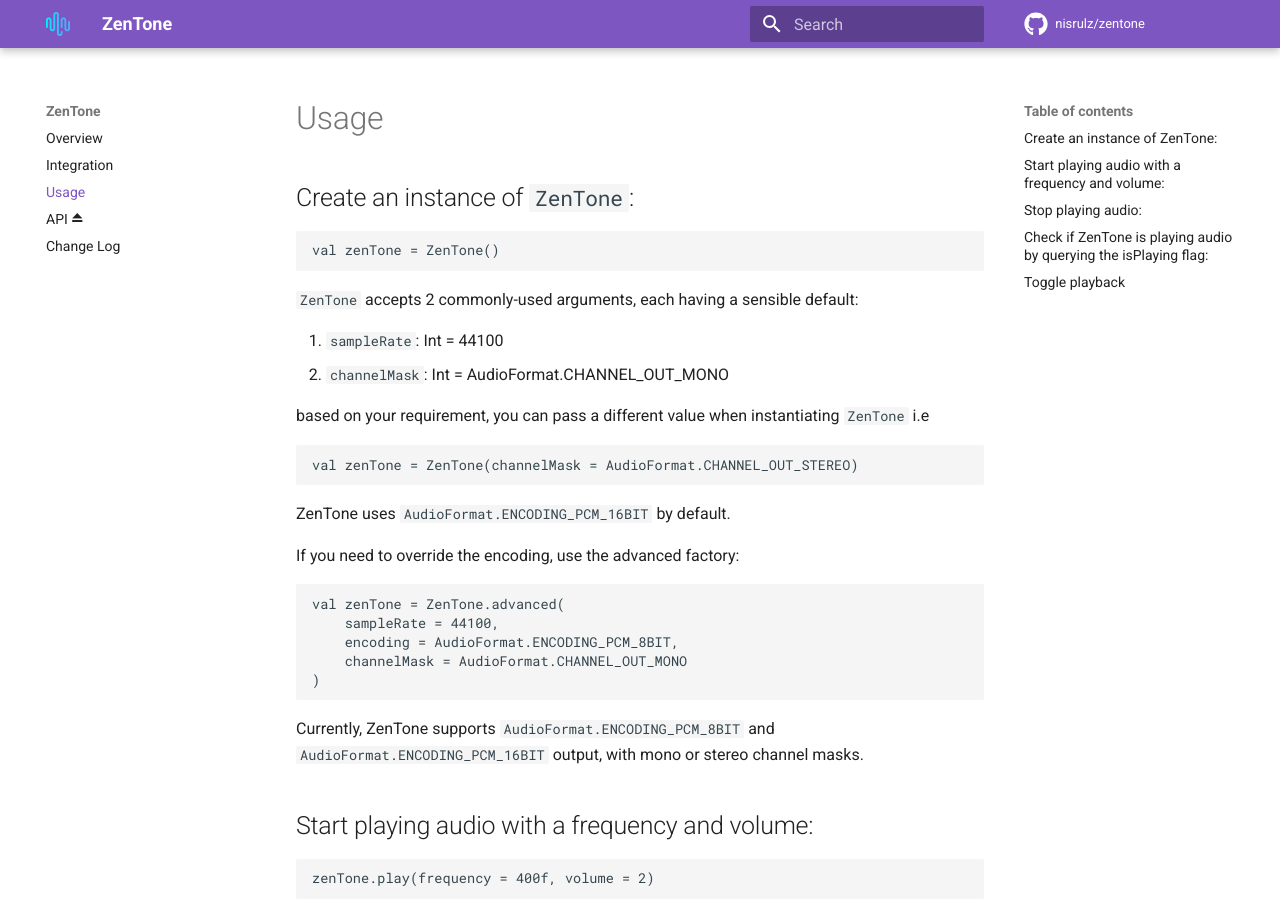
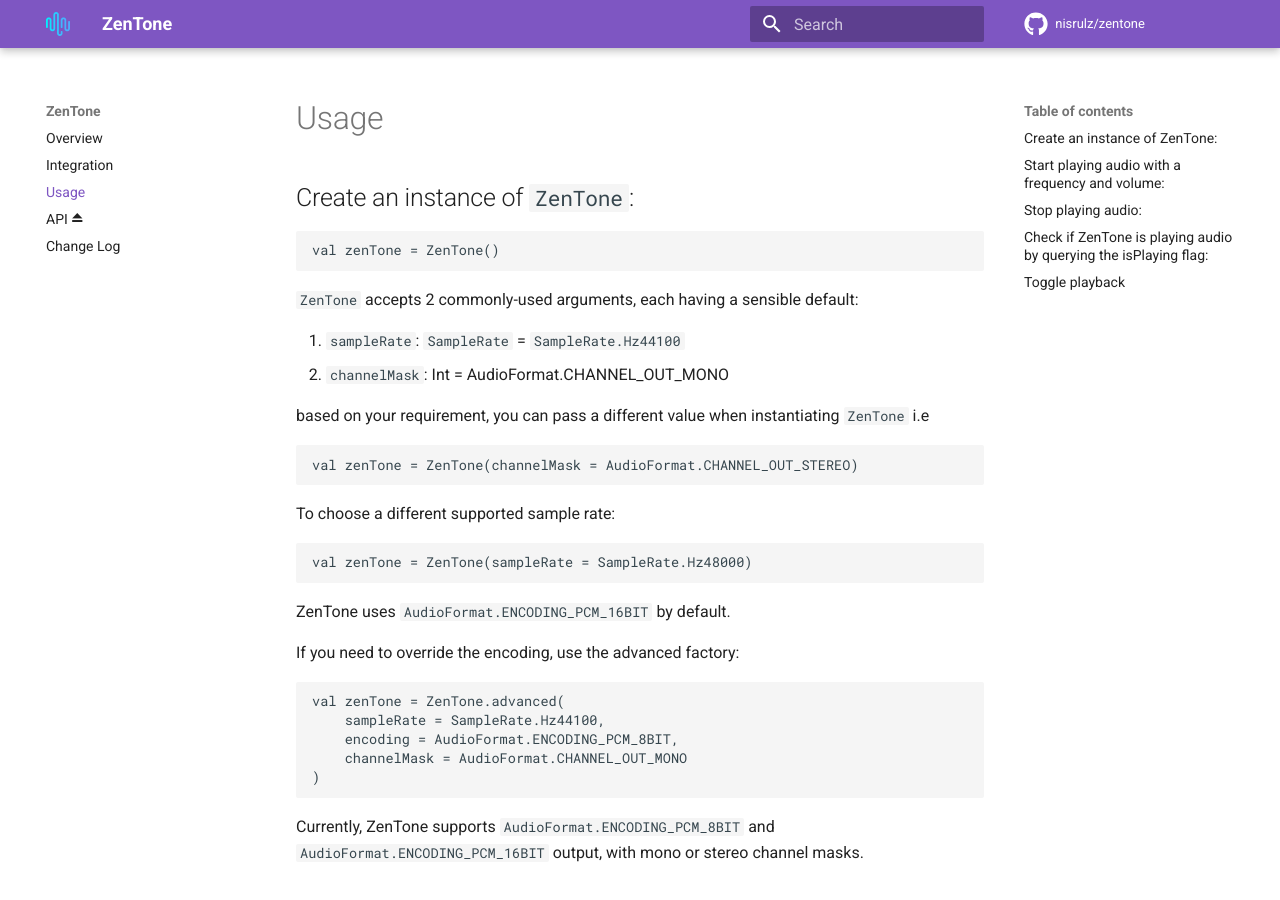
Before and after one commit to nisrulz/zentone, an MkDocs documentation site: the page built from docs/usage.md, in a window 1280 px wide and 900 px high. Built offline with MkDocs 1.6.1 and Material for MkDocs 9.7.7, drawn with Linux system fonts in a browser that asks for light colours; comment, search, counter and statistics services are not loaded; the version menu is left out.

Commit message:
Constrain ZenTone sample rates with a public enum
Replace raw sample-rate integers in the public ZenTone API with a SampleRate enum.
Keep the internal audio pipeline on Hz integers while constraining callers to supported rates, and update the README and usage docs to show the enum-based configuration.

````diff
--- a/docs/usage.md
+++ b/docs/usage.md
@@ -8,7 +8,7 @@
 
 `ZenTone` accepts 2 commonly-used arguments, each having a sensible default:
 
-1. `sampleRate`: Int = 44100
+1. `sampleRate`: `SampleRate` = `SampleRate.Hz44100`
 2. `channelMask`: Int = AudioFormat.CHANNEL_OUT_MONO
 
 based on your requirement, you can pass a different value when instantiating `ZenTone` i.e
@@ -17,13 +17,19 @@
 val zenTone = ZenTone(channelMask = AudioFormat.CHANNEL_OUT_STEREO)
 ```
 
+To choose a different supported sample rate:
+
+```kt
+val zenTone = ZenTone(sampleRate = SampleRate.Hz48000)
+```
+
 ZenTone uses `AudioFormat.ENCODING_PCM_16BIT` by default.
 
 If you need to override the encoding, use the advanced factory:
 
 ```kt
 val zenTone = ZenTone.advanced(
-    sampleRate = 44100,
+    sampleRate = SampleRate.Hz44100,
     encoding = AudioFormat.ENCODING_PCM_8BIT,
     channelMask = AudioFormat.CHANNEL_OUT_MONO
 )
````
Also changed, not shown: README.md (+5 -2 lines), 3 other files.
